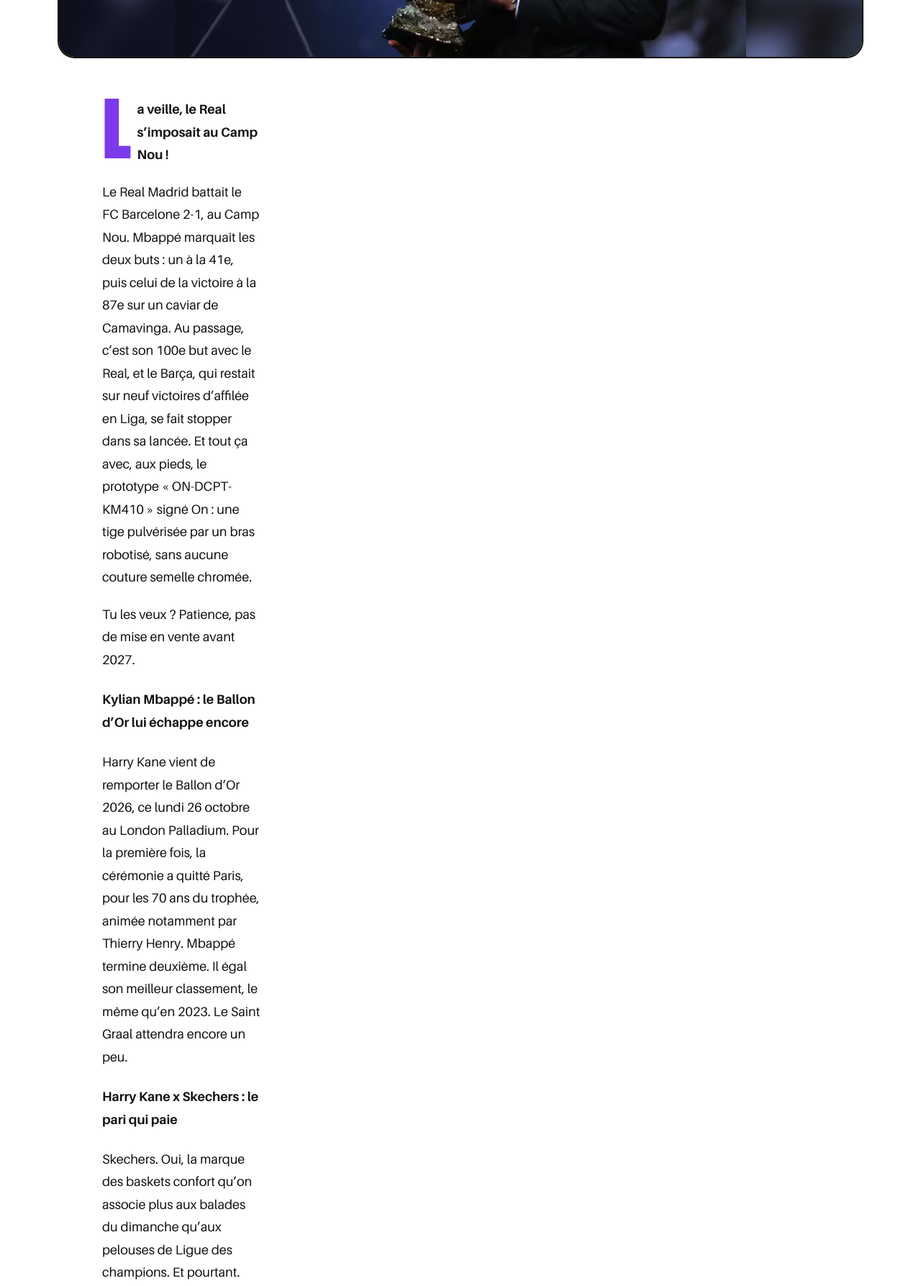
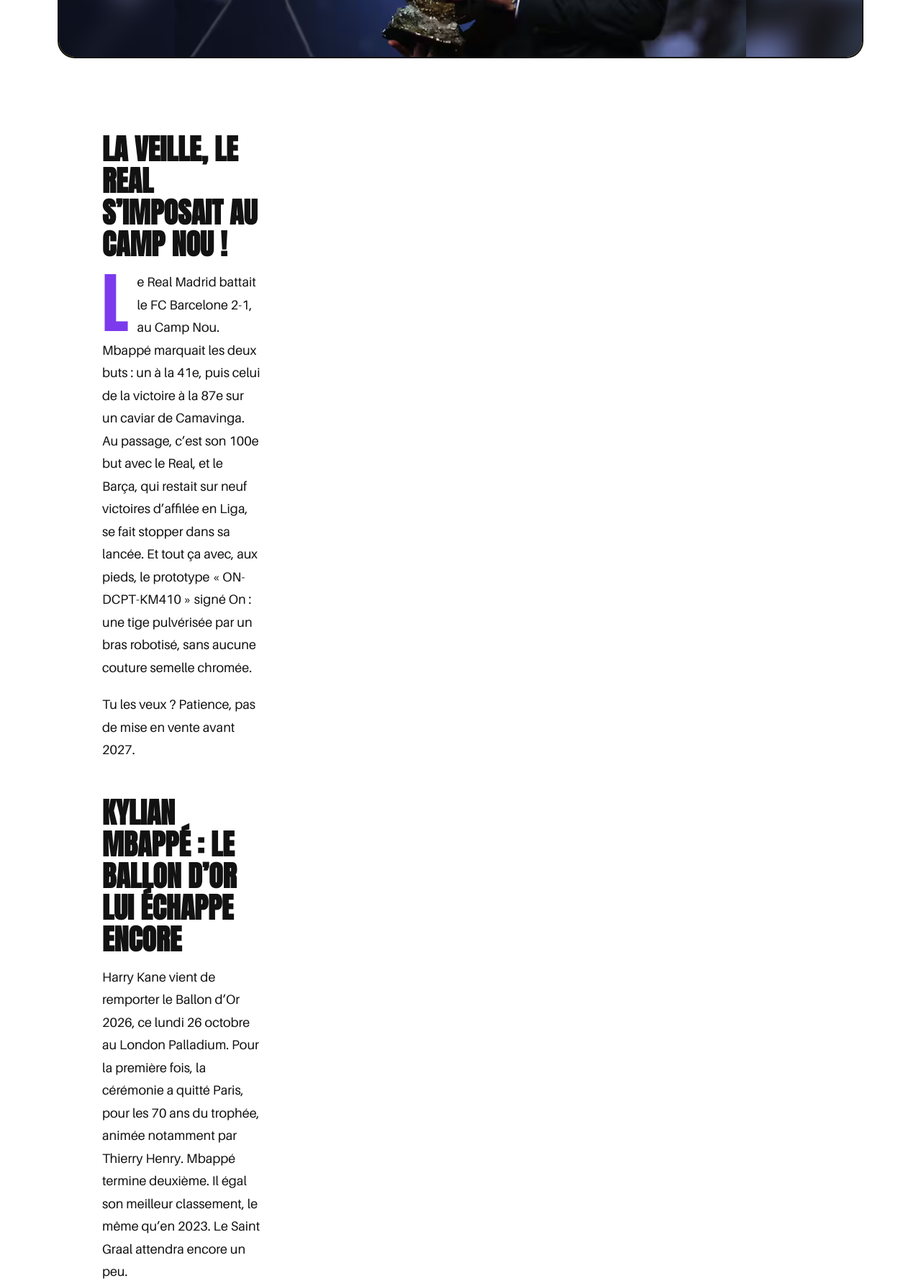
Before and after one commit to oliviayohou/gmpb-site, an Eleventy site: page src/articles/gm/harry-kane-ballon-or-2026-sketchers-mbappe.md in a window 1280 px wide. Shown: the part 1100-2887 px from the top of the page at 72% size. Built offline with nearby package versions, Linux system fonts and the light colour scheme; Eleventy itself is replaced by a stand-in of ours; files that its build step writes are made by us from their sources.

Commit message:
Update Article Grand Marketing “harry-kane-ballon-or-2026-sketchers-mbappe”

```diff
--- a/src/articles/gm/harry-kane-ballon-or-2026-sketchers-mbappe.md
+++ b/src/articles/gm/harry-kane-ballon-or-2026-sketchers-mbappe.md
@@ -19,24 +19,24 @@ featured: true
 draft: false
 ---
 
-**La veille, le Real s’imposait au Camp Nou !**
+## **La veille, le Real s’imposait au Camp Nou !**
 
 Le Real Madrid battait le FC Barcelone 2-1, au Camp Nou. Mbappé marquait les deux buts : un à la 41e, puis celui de la victoire à la 87e sur un caviar de Camavinga. Au passage, c’est son 100e but avec le Real, et le Barça, qui restait sur neuf victoires d’affilée en Liga, se fait stopper dans sa lancée.
 Et tout ça avec, aux pieds, le prototype « ON-DCPT-KM410 » signé On : une tige pulvérisée par un bras robotisé, sans aucune couture semelle chromée.
 
 Tu les veux ? Patience, pas de mise en vente avant 2027.
 
-#### **Kylian Mbappé : le Ballon d’Or lui échappe encore**
+## **Kylian Mbappé : le Ballon d’Or lui échappe encore**
 
 Harry Kane vient de remporter le Ballon d’Or 2026, ce lundi 26 octobre au London Palladium. Pour la première fois, la cérémonie a quitté Paris, pour les 70 ans du trophée, animée notamment par Thierry Henry. Mbappé termine deuxième. Il égal son meilleur classement, le même qu'en 2023. Le Saint Graal attendra encore un peu.
 
-#### **Harry Kane x Skechers : le pari qui paie**
+## **Harry Kane x Skechers : le pari qui paie**
 
 Skechers. Oui, la marque des baskets confort qu’on associe plus aux balades du dimanche qu’aux pelouses de Ligue des champions. Et pourtant.
 Début 2024, la marque américaine se lance dans le football et frappe fort d’entrée : Harry Kane devient son premier grand ambassadeur. À l’époque, beaucoup sourient. Une marque sans aucun héritage foot, face à Nike, Adidas et Puma ? Ça ressemblait à un coup de com’ sans lendemain.
 Deux ans plus tard, ce sont les crampons Skechers qui montent sur la plus haute marche du football mondial. Le Ballon d’Or est soulevé par un joueur qui a fait confiance à un outsider, et la marque des chaussures « confort » peut désormais se présenter comme celle du meilleur joueur du monde. Difficile de rêver meilleure crédibilité.
 
-#### **Soirée difficile pour Mbappé, Lamal... et Nike**
+## **Soirée difficile pour Mbappé, Lamal... et Nike**
 
 Merci pour les AF1, les Jordan et les Air Max. À jamais les premiers.
 
```
